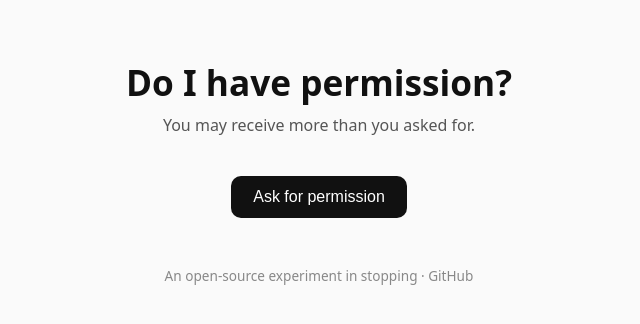
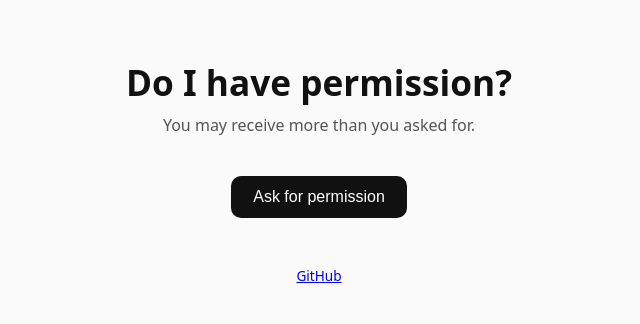
Before and after one commit to corneryan/permission-as-a-service, a website: page public/index.html in a window 1280 px wide. Shown: the part 240-564 px from the top of the page, without its empty margins (321-961 px from the left). Drawn offline with Linux system fonts and the light colour scheme.

Commit message:
update footer

```diff
--- a/public/index.html
+++ b/public/index.html
@@ -117,16 +117,15 @@
         <button class="secondary" onclick="shareText()">Share</button>
       </div>
 
-      <div class="footer">
-        An open-source experiment in stopping ·
+      <footer class="footer">
         <a
-          href="https://github.com/corneryan/permission-as-a-service"
+          href="https://github.com/yourname/ooo-as-a-service"
           target="_blank"
-          style="color: #888; text-decoration: none"
+          rel="noopener"
         >
           GitHub
         </a>
-      </div>
+      </footer>
     </div>
 
     <script>
```
